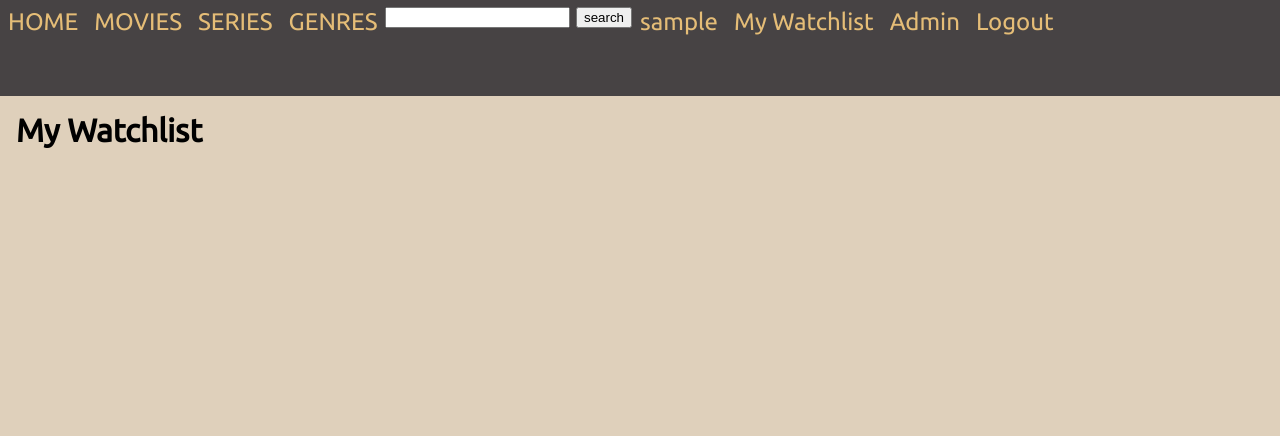
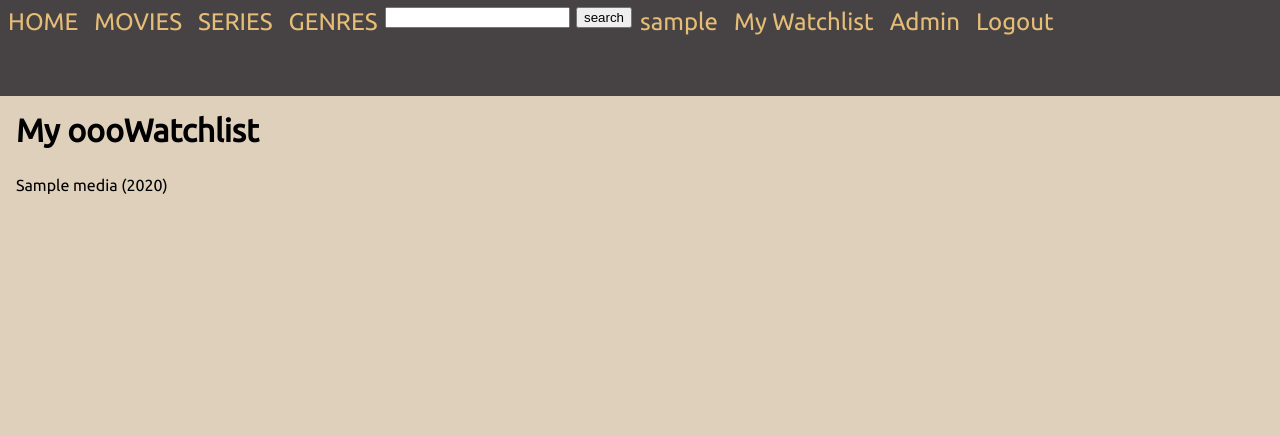
Before and after one commit to eidgabriele/movie_database, a Django app: page /watchlist/ in a window 1280 px wide. Shown: the top 436 px of the page. Run offline with Django 4.2, Linux system fonts and the light colour scheme; a user stored in the database is signed in; tables that the repository leaves empty hold one stand-in row (values such as "Sample post").

Commit message:
fixed watchlist model, view

```diff
--- a/movie_database/movie_app/models.py
+++ b/movie_database/movie_app/models.py
@@ -81,7 +81,6 @@ class Language(models.Model):
         verbose_name = _('language')
         verbose_name_plural = _('languages')
 
-
 class Media(models.Model):
     name = models.CharField(_('movie/series name'), max_length=150)
     release_date = models.DateField(_('release date'), null=True, blank=True)
@@ -101,25 +100,25 @@ class Media(models.Model):
     company = models.ManyToManyField(Company, verbose_name=_('company'), related_name='medias', blank=True)
     language = models.ManyToManyField(Language, verbose_name=_('language'), related_name='medias', blank=True)
 
+
     def __str__(self) -> str:
         return f"{self.name} ({self.release_date.strftime('%Y')})"
 
     class Meta:
         verbose_name = _('media')
 
-
 class Watchlist(models.Model):
-    user = models.ForeignKey(get_user_model(),
-        verbose_name = _('user'),
+    list_owner = models.ForeignKey(get_user_model(),
+        verbose_name = _('list owner'),
         on_delete = models.SET_NULL,
         blank = True,
         null = True,
         related_name = "watchlist",)
-    media = models.ManyToManyField(Media, verbose_name=_('media'), related_name='watchlist', blank=True)
-    date_added = models.DateField(_('date added'), auto_now_add=True)
+    media = models.ForeignKey(Media, verbose_name=_('media'), on_delete=models.CASCADE, related_name='watchlist', blank=True)
+    date_added = models.DateField(_('date added'), auto_now_add=True, null=True)
 
     def __str__(self) -> str:
-        return f"{self.user}"
+        return f"{self.media.name}, {self.list_owner}"
 
 class CastCrew(models.Model):
     role = models.ForeignKey(Role,
--- a/movie_database/movie_app/templates/movie_app/media_list.html
+++ b/movie_database/movie_app/templates/movie_app/media_list.html
@@ -3,7 +3,6 @@
 {% block title %} {% if request.GET.is_series == '0' %} MOVIES {% elif request.GET.is_series == '1' %} SERIES {% else %} BROWSE BY GENRE {% endif %} {{ block.super }} {% endblock title %}
 {% block content %}
 <h1>{% if request.GET.is_series == '0' %} MOVIE LIST {% elif request.GET.is_series == '1' %} SERIES LIST {% else %}BROWSE BY GENRE {% endif %} </h1>
-
 {% if request.GET.is_series == None %}
 <div>
     <ul>
--- a/movie_database/movie_app/templates/movie_app/user_watchlist.html
+++ b/movie_database/movie_app/templates/movie_app/user_watchlist.html
@@ -2,6 +2,13 @@
 {% load static %}
 {% block title %} My Watchlist {{ block.super }} {% endblock title %}
 {% block content %}
-<h1>My Watchlist</h1>
+<h1>My oooWatchlist</h1>
+<ul>
+    {% for watchlist_entry in watchlist_list %}
+       <li> {{watchlist_entry.media}}</li>
+    {% endfor %}
+</ul>
+
+
 
 {% endblock content %}
--- a/movie_database/movie_app/urls.py
+++ b/movie_database/movie_app/urls.py
@@ -7,6 +7,6 @@ urlpatterns = [
     path('media_list/<int:media_id>/', views.media, name='media'),
     path('companies/<int:company_id>/', views.company, name='company'),
     path('people/<int:person_id>/', views.person, name='person'),
-    path('watchlist/', views.WatchlistView.as_view(), name="watchlist"),
+    path('watchlist/', views.WatchlistView.as_view(), name='watchlist'),
     # path('by_genre/', views.MediaListView.as_view(), name='genres'),
 ]
--- a/movie_database/movie_app/views.py
+++ b/movie_database/movie_app/views.py
@@ -3,7 +3,7 @@ from django.contrib.auth.mixins import LoginRequiredMixin, UserPassesTestMixin
 from django.views.generic import ListView, DetailView
 from django.urls import reverse
 from django.contrib import messages
-from . models import Media, Person, Company, Genre, Watchlist
+from . models import Media, Person, Company, Genre, Watchlist, Location
 from django.views.generic.edit import FormMixin
 from django.db.models import Q
 
@@ -53,4 +53,5 @@ class WatchlistView(LoginRequiredMixin, ListView):
 
     def get_queryset(self):
         queryset = super().get_queryset()
-        queryset = queryset.filter(user=self.request.user).order_by('date_added')
+        queryset = queryset.filter(list_owner=self.request.user).order_by('date_added')
+        return queryset
```
Also changed, not shown: movie_database/movie_app/migrations/0010_watchlist.py.
